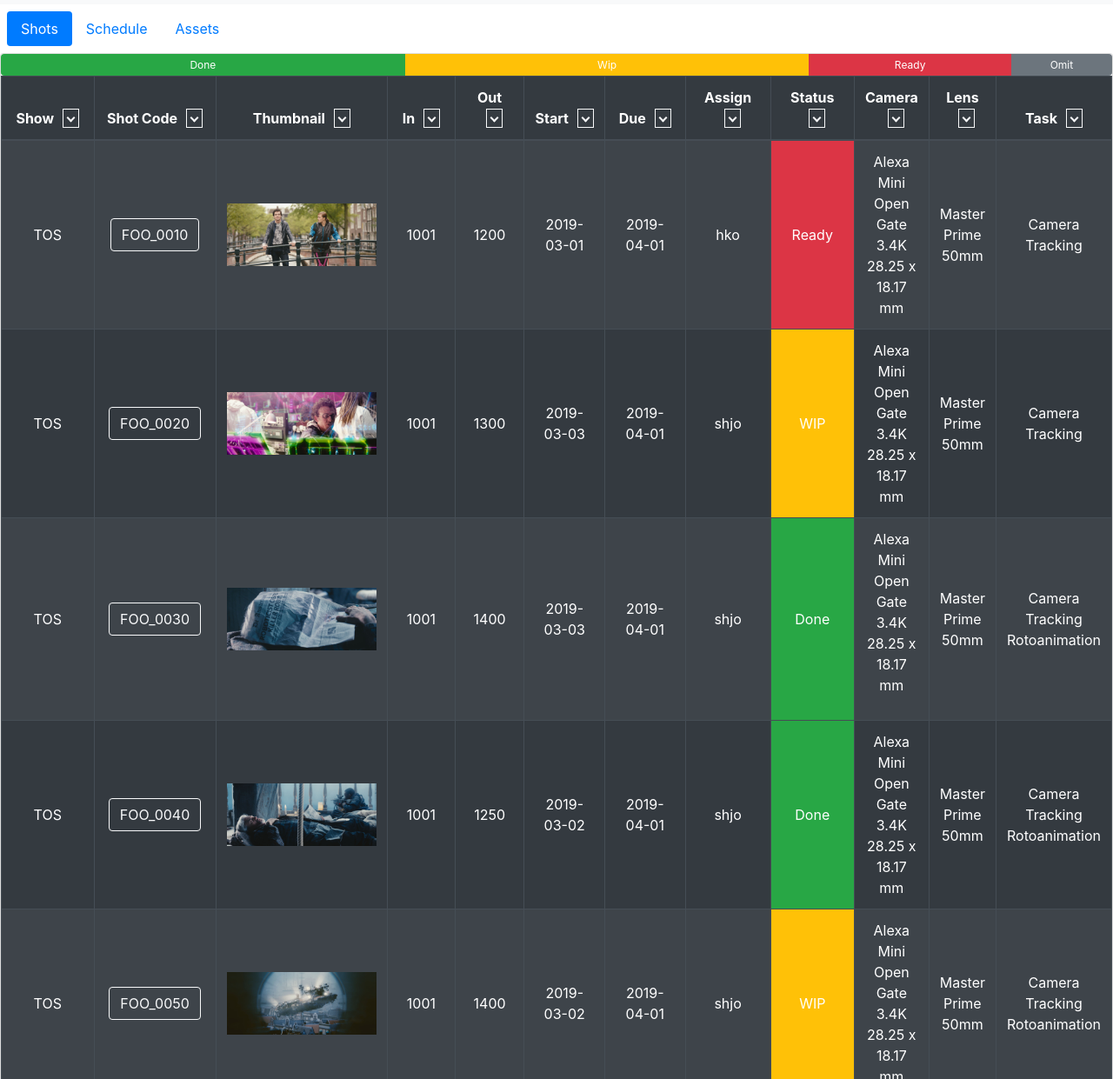
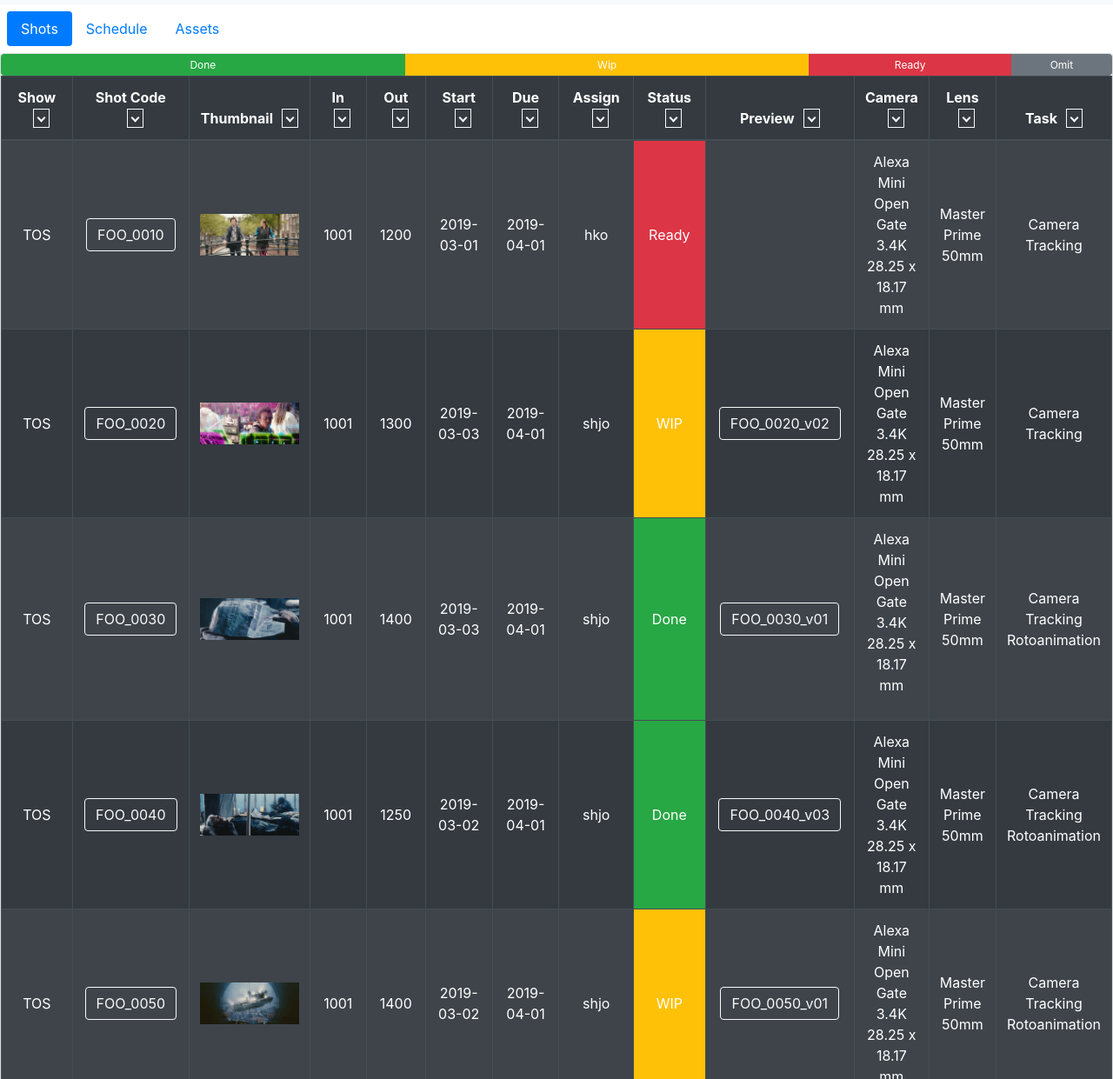
Before and after one commit to 75mm-studio/koi, a plain HTML site: page index.html in a window 1280 px wide. Shown: the part 59-1300 px from the top of the page at 87% size. Drawn offline with Linux system fonts and the light colour scheme.

Commit message:
edit table

```diff
--- a/index.html
+++ b/index.html
@@ -90,6 +90,7 @@
                 <th style="width: 120px">Due</th>
                 <th style="width: 120px">Assign</th>
                 <th style="width: 120px">Status</th>
+                <th style="width: 200px">Preview</th>
                 <th>Camera</th>
                 <th>Lens</th>
                 <th>Task</th>
@@ -106,6 +107,7 @@
                 <td class="align-middle">2019-04-01</td>
                 <td class="align-middle">hko</td>
                 <td class="align-middle bg-danger">Ready</td>
+                <td class="align-middle"></td>
                 <td class="align-middle">Alexa Mini Open Gate 3.4K<br>28.25 x 18.17 mm</td>
                 <td class="align-middle">Master Prime 50mm</td>
                 <td class="align-middle">Camera Tracking</td>
@@ -120,6 +122,7 @@
                 <td class="align-middle">2019-04-01</td>
                 <td class="align-middle">shjo</td>
                 <td class="align-middle bg-warning">WIP</td>
+                <td class="align-middle"><button type="button" class="btn btn-outline-light" data-toggle="modal" data-target="#exampleModal">FOO_0020_v02</button></td>
                 <td class="align-middle">Alexa Mini Open Gate 3.4K<br>28.25 x 18.17 mm</td>
                 <td class="align-middle">Master Prime 50mm</td>
                 <td class="align-middle">Camera Tracking</td>
@@ -134,6 +137,7 @@
                 <td class="align-middle">2019-04-01</td>
                 <td class="align-middle">shjo</td>
                 <td class="align-middle bg-success">Done</td>
+                <td class="align-middle"><button type="button" class="btn btn-outline-light" data-toggle="modal" data-target="#exampleModal">FOO_0030_v01</button></td>
                 <td class="align-middle"><p>Alexa Mini Open Gate 3.4K<br>28.25 x 18.17 mm</p></td>
                 <td class="align-middle">Master Prime 50mm</td>
                 <td class="align-middle">Camera Tracking<br>Rotoanimation</td>
@@ -148,6 +152,7 @@
                 <td class="align-middle">2019-04-01</td>
                 <td class="align-middle">shjo</td>
                 <td class="align-middle bg-success">Done</td>
+                <td class="align-middle"><button type="button" class="btn btn-outline-light" data-toggle="modal" data-target="#exampleModal">FOO_0040_v03</button></td>
                 <td class="align-middle">Alexa Mini Open Gate 3.4K<br>28.25 x 18.17 mm</td>
                 <td class="align-middle">Master Prime 50mm</td>
                 <td class="align-middle">Camera Tracking<br>Rotoanimation</td>
@@ -162,6 +167,7 @@
                 <td class="align-middle">2019-04-01</td>
                 <td class="align-middle">shjo</td>
                 <td class="align-middle bg-warning">WIP</td>
+                <td class="align-middle"><button type="button" class="btn btn-outline-light" data-toggle="modal" data-target="#exampleModal">FOO_0050_v01</button></td>
                 <td class="align-middle">Alexa Mini Open Gate 3.4K<br>28.25 x 18.17 mm</td>
                 <td class="align-middle">Master Prime 50mm</td>
                 <td class="align-middle">Camera Tracking<br>Rotoanimation</td>
@@ -176,6 +182,7 @@
                 <td class="align-middle">2019-04-01</td>
                 <td class="align-middle">shjo</td>
                 <td class="align-middle bg-secondary">Omit</td>
+                <td class="align-middle"></td>
                 <td class="align-middle">Alexa Mini Open Gate 3.4K<br>28.25 x 18.17 mm</td>
                 <td class="align-middle">Master Prime 50mm</td>
                 <td class="align-middle">Camera Tracking<br>Rotoanimation</td>
```
